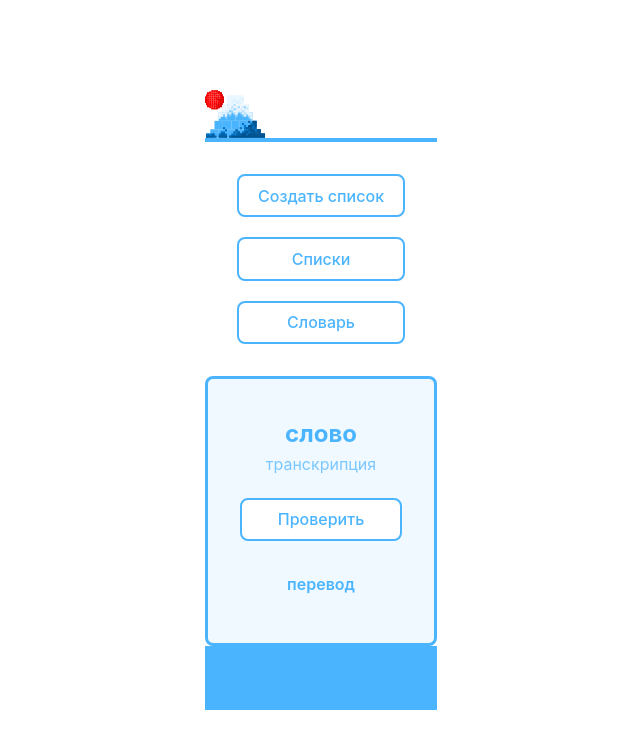
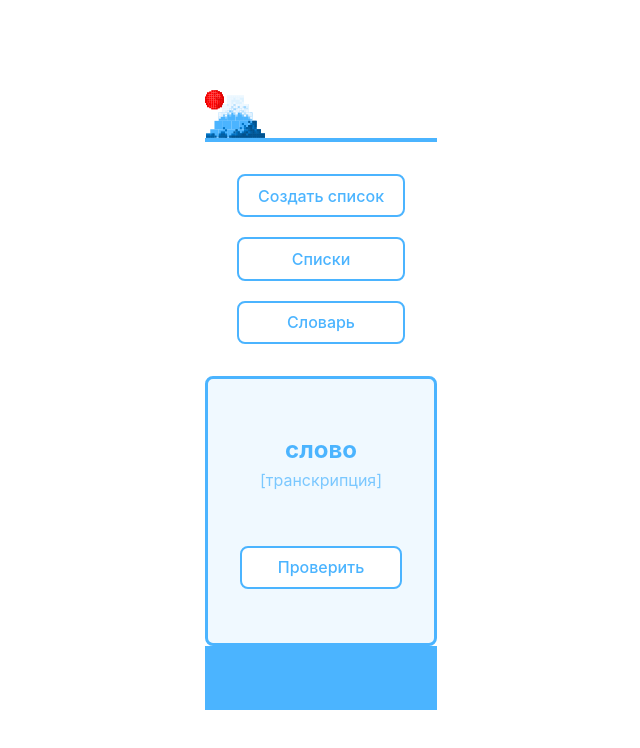
Before and after one commit to Glazunovatomara/r-p, a React (Vite) app: page / in a window 1280 px wide. Shown: the top 748 px of the page, without its empty margins (319-959 px from the left). Built offline with nearby package versions, Linux system fonts and the light colour scheme.

Commit message:
feat:click on the button in the card

```diff
--- /dev/null
+++ b/src/components/Array/array.jsx
@@ -0,0 +1,3 @@
+const Array = []
+
+export default Array
--- a/src/components/Card/Card.jsx
+++ b/src/components/Card/Card.jsx
@@ -1,14 +1,30 @@
-import styles from './card.module.css'
+import styles from './card.module.css';
+import { useState } from 'react';
 
 const Card = () => {
+    const [state,setChange] = useState(0)
+
+    let btn = `${styles.btn}`
+    let translation = `${styles.invisibility}`
+
+    const handleClick = () =>{
+        setChange(state +1)
+    }
+
+    console.log (state)
+    if (state != 0) {
+        btn = `${styles.invisibility}`
+        translation = `${styles.translation}`
+    }
+
     return(
         <div className={styles.card}>
             <div className={styles.word_section}>
                 <h2 className={styles.subtitle}>слово</h2>
-                <p className={styles.transcription}>транскрипция</p>
+                <p className={styles.transcription}>[транскрипция]</p>
             </div>
-            <button className={styles.btn}>Проверить</button>
-            <p className={styles.translation}>перевод</p>
+            <button className={btn} onClick={handleClick}>Проверить</button>
+            <p className={translation}>перевод</p>
         </div>
     )
 }
```
